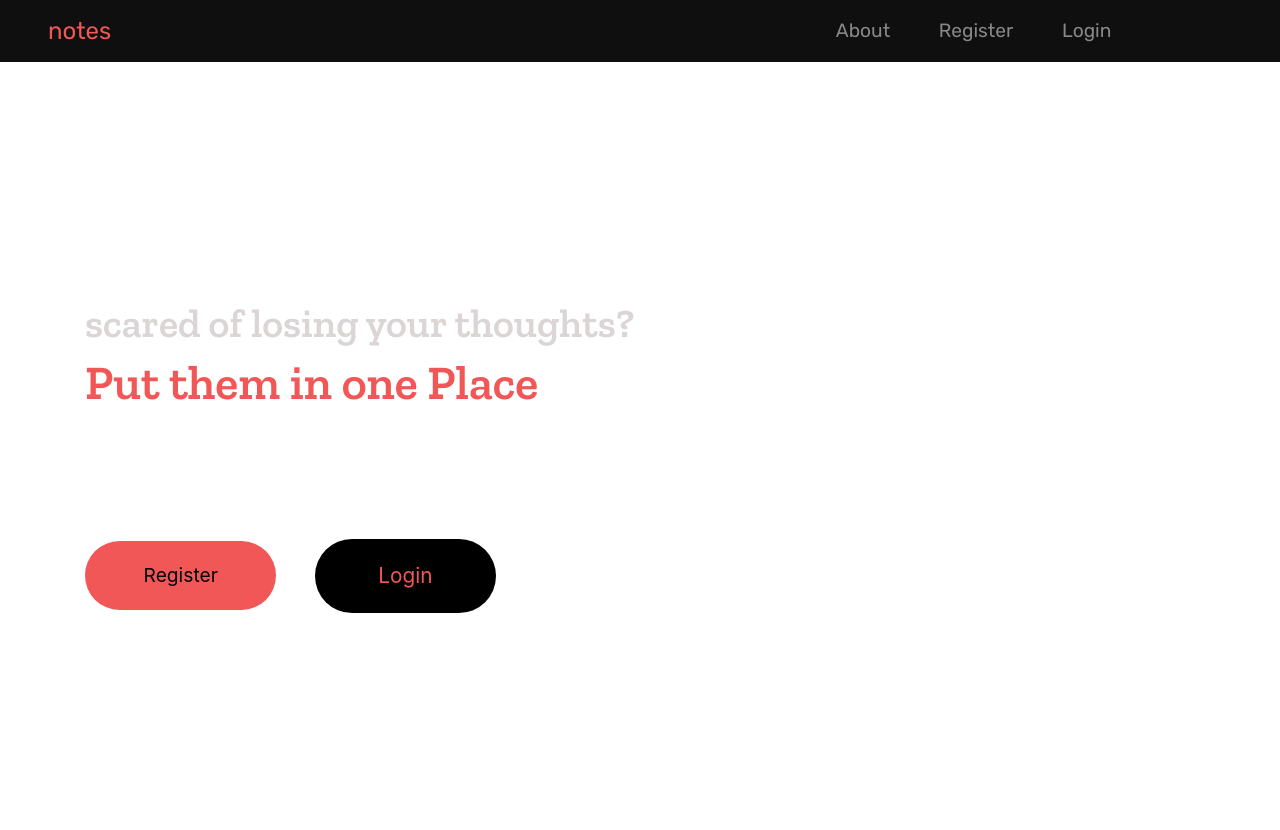
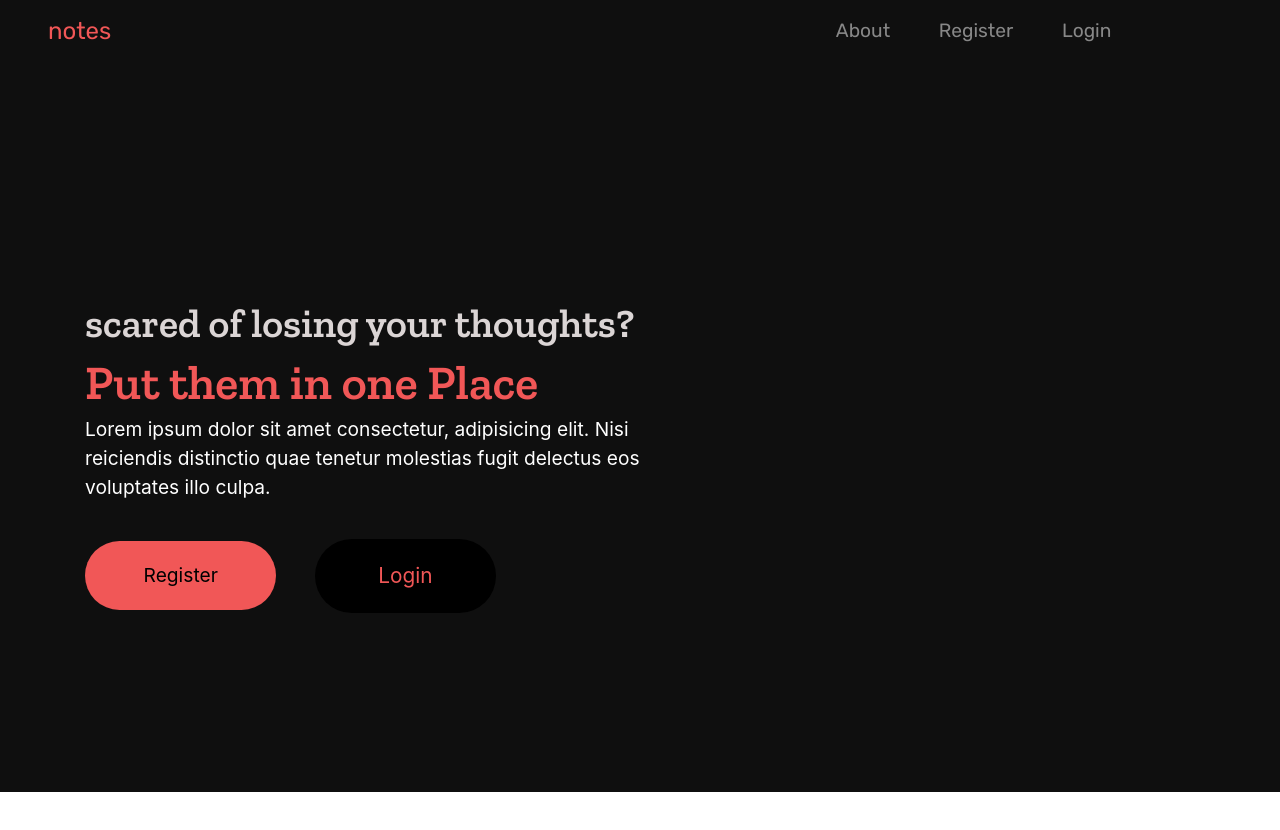
Before and after one commit to Joshua-Ogbonna/iThink, a Vue app: page / in a window 1280 px wide. Shown: the top 830 px of the page. Built offline with nearby package versions, Linux system fonts and the light colour scheme; no server answers.

Commit message:
Home page edit

```diff
--- a/src/views/Home.vue
+++ b/src/views/Home.vue
@@ -28,11 +28,11 @@ export default {
 </script>
 
 <style lang="css" scoped>
-  /* .main {
+  .main {
     background-color:  rgb(15, 15, 15);
     height: 91.3vh;
     width: 100%;
-  } */
+  }
   .first_row {
     margin: 10em 0;
     line-height: 2.7em;
```
Also changed, not shown: 1 other file (tests, documents, lock files or other folders).
